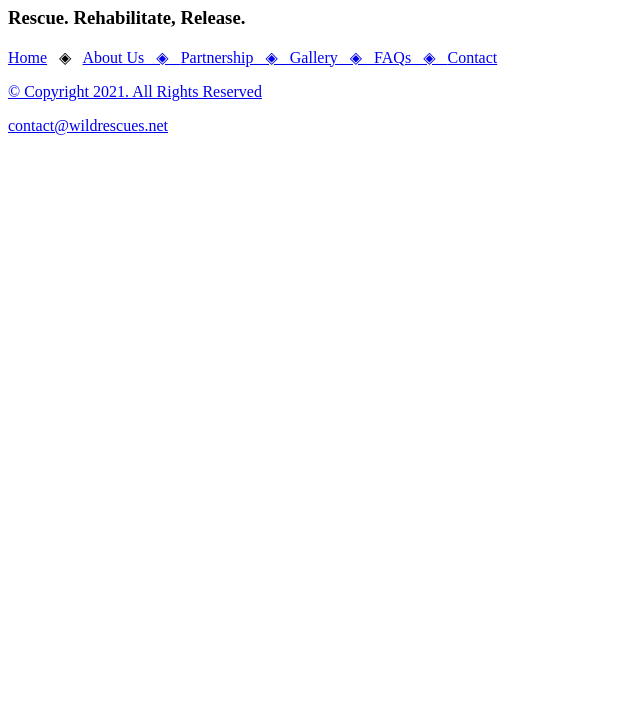
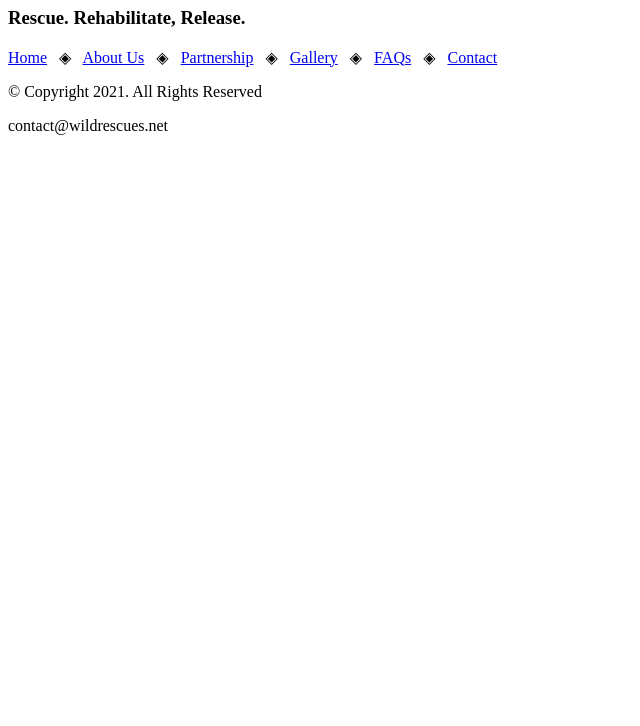
Before and after one commit to StephenADavis/CH-03-Lab-2, a plain HTML site: page template.html in a window 1280 px wide. Shown: the part 74-800 px from the top of the page, without its empty margins (0-640 px from the left). Drawn offline with Linux system fonts and the light colour scheme.

Commit message:
Update template.html
fixed links

```diff
--- a/template.html
+++ b/template.html
@@ -19,11 +19,11 @@
 
     <nav>
         <p><a href="index.html">Home</a> &nbsp; &#9672; &nbsp;
-           <a href="about.html">About Us &nbsp; &#9672; &nbsp;
-           <a href="partnerships.html">Partnership &nbsp; &#9672; &nbsp;
-           <a href="gallery.html">Gallery &nbsp; &#9672; &nbsp;
-           <a href="faqs.html">FAQs &nbsp; &#9672; &nbsp;
-           <a href="contact.html">Contact</p>
+           <a href="about.html">About Us</a> &nbsp; &#9672; &nbsp;
+           <a href="partnerships.html">Partnership</a> &nbsp; &#9672; &nbsp;
+           <a href="gallery.html">Gallery</a> &nbsp; &#9672; &nbsp;
+           <a href="faqs.html">FAQs</a> &nbsp; &#9672; &nbsp;
+           <a href="contact.html">Contact</a></p>
     </nav>
 
     <main>
```
